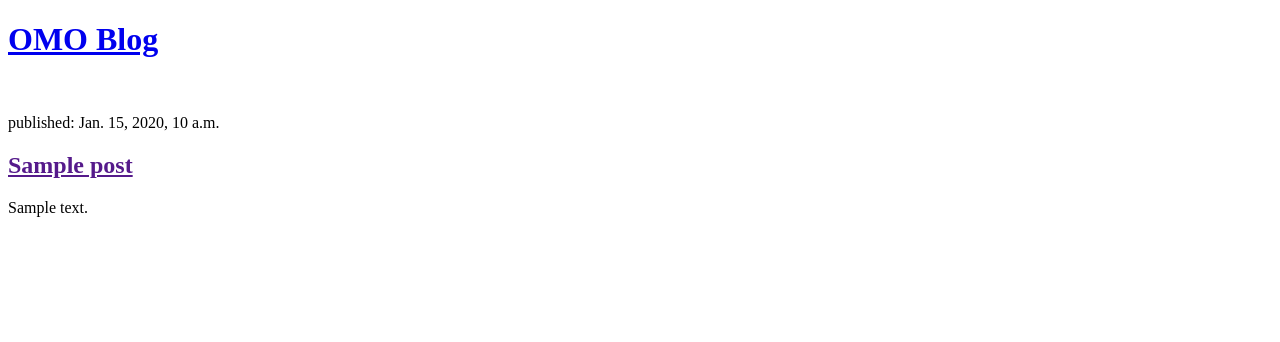
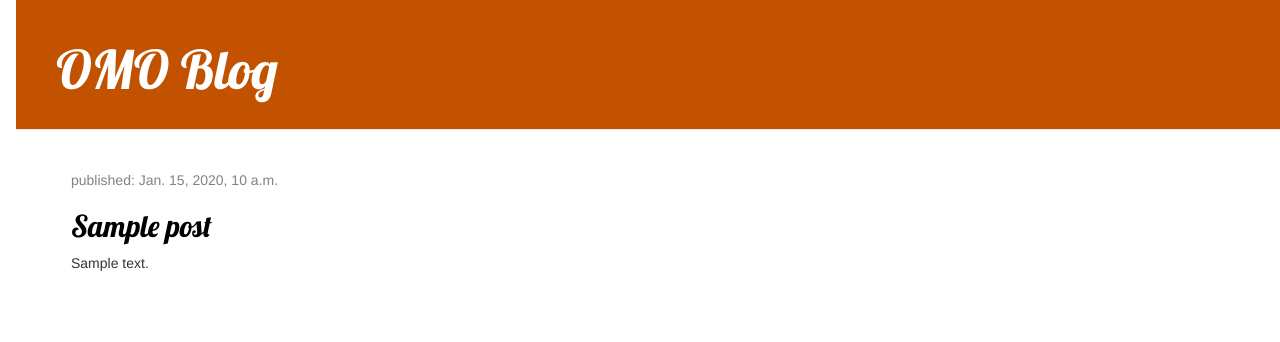
Before and after one commit to omer358/OMO-Blog, a Django app: page / in a window 1280 px wide. Shown: the top 342 px of the page. Run offline with Django 3.2, Linux system fonts and the light colour scheme; tables that the repository leaves empty hold one stand-in row (values such as "Sample post"); some libraries are stand-ins or nearby versions.

Commit message:
adding css file

```diff
--- /dev/null
+++ b/mysite/OMO/static/css/blog.css
@@ -0,0 +1,55 @@
+h1 a, h2 a{
+    color: #FF8833;
+    font-family: 'Lobster';
+}
+body{
+    padding-left: 16px;
+}
+
+
+.page-header {
+    background-color: #C25100;
+    margin-top: 0;
+    padding: 20px 20px 20px 40px;
+}
+
+.page-header h1, .page-header h1 a, .page-header h1 a:visited, .page-header h1 a:active {
+    color: #ffffff;
+    font-size: 40pt;
+    text-decoration: none;
+}
+
+.content {
+    margin-left: 40px;
+}
+
+h1, h2, h3, h4 {
+    font-family: 'Lobster', cursive;
+}
+
+.date {
+    color: #828282;
+}
+
+.save {
+    float: right;
+}
+
+.post-form textarea, .post-form input {
+    width: 100%;
+}
+
+.top-menu, .top-menu:hover, .top-menu:visited {
+    color: #ffffff;
+    float: right;
+    font-size: 26pt;
+    margin-right: 20px;
+}
+
+.post {
+    margin-bottom: 70px;
+}
+
+.post h2 a, .post h2 a:visited {
+    color: #000000;
+}
--- a/mysite/OMO/templates/omo/post_list.html
+++ b/mysite/OMO/templates/omo/post_list.html
@@ -1,23 +1,35 @@
 <!DOCTYPE html>
+{% load static %}
 <html lang="en">
 <head>
+    <title>OMO</title>
+    <link rel="stylesheet" href="//maxcdn.bootstrapcdn.com/bootstrap/3.2.0/css/bootstrap.min.css">
+    <link rel="stylesheet" href="//maxcdn.bootstrapcdn.com/bootstrap/3.2.0/css/bootstrap-theme.min.css">
+    <link href="//fonts.googleapis.com/css?family=Lobster&subset=latin,latin-ext" rel="stylesheet" type="text/css">
+    <link rel="stylesheet" href="{% static 'css/blog.css' %}">
     <meta charset="UTF-8">
-    <title>OMO</title>
 </head>
 <body>
-<div>
+<div class="page-header">
     <h1><a href="/">OMO Blog </a></h1>
 </div>
 <br>
 
-{% for post in posts %}
-<div>
-    <p>published: {{post.published_date}}</p>
-    <h2><a href="">{{post.title}}</a></h2>
-    <p>{{post.text|linebreaksbr}}</p>
+<div class="content container">
+    <div class="row">
+        <div class="col-md-8">
+            {% for post in posts %}
+                <div class="post">
+                    <div class="date">
+                        <p>published: {{ post.published_date }}</p>
+                    </div>
+                    <h2><a href="">{{ post.title }}</a></h2>
+                    <p>{{ post.text|linebreaksbr }}</p>
+                </div>
+            {% endfor %}
+        </div>
+    </div>
 </div>
-{% endfor %}
-
 <!--    <h2><a href="">MY first post</a></h2>-->
 <!--    <p>Aenean eu leo quam. Pellentesque ornare sem lacinia quam venenatis vestibulum. Donec id elit non mi porta gravida-->
 <!--        at eget metus. Fusce dapibus, tellus ac cursus commodo, tortor mauris condimentum nibh, ut fermentum massa justo-->
```
